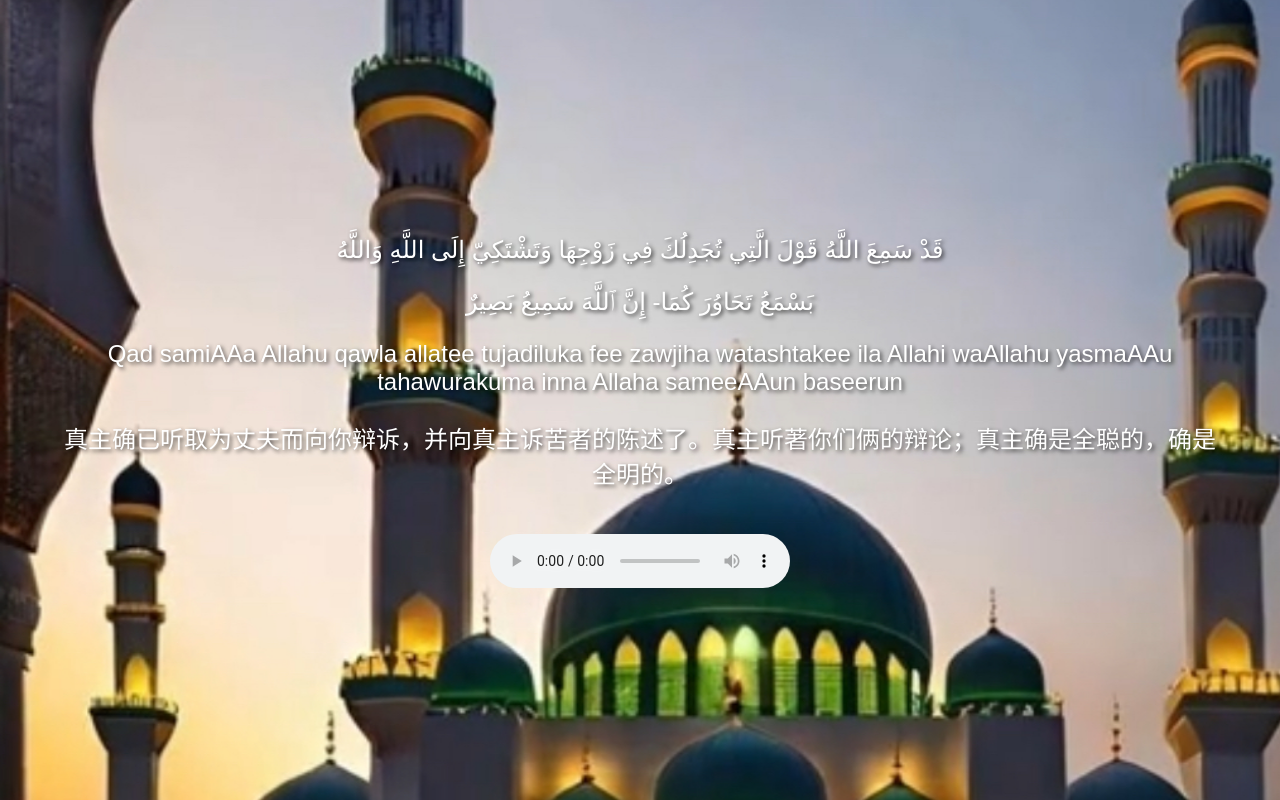
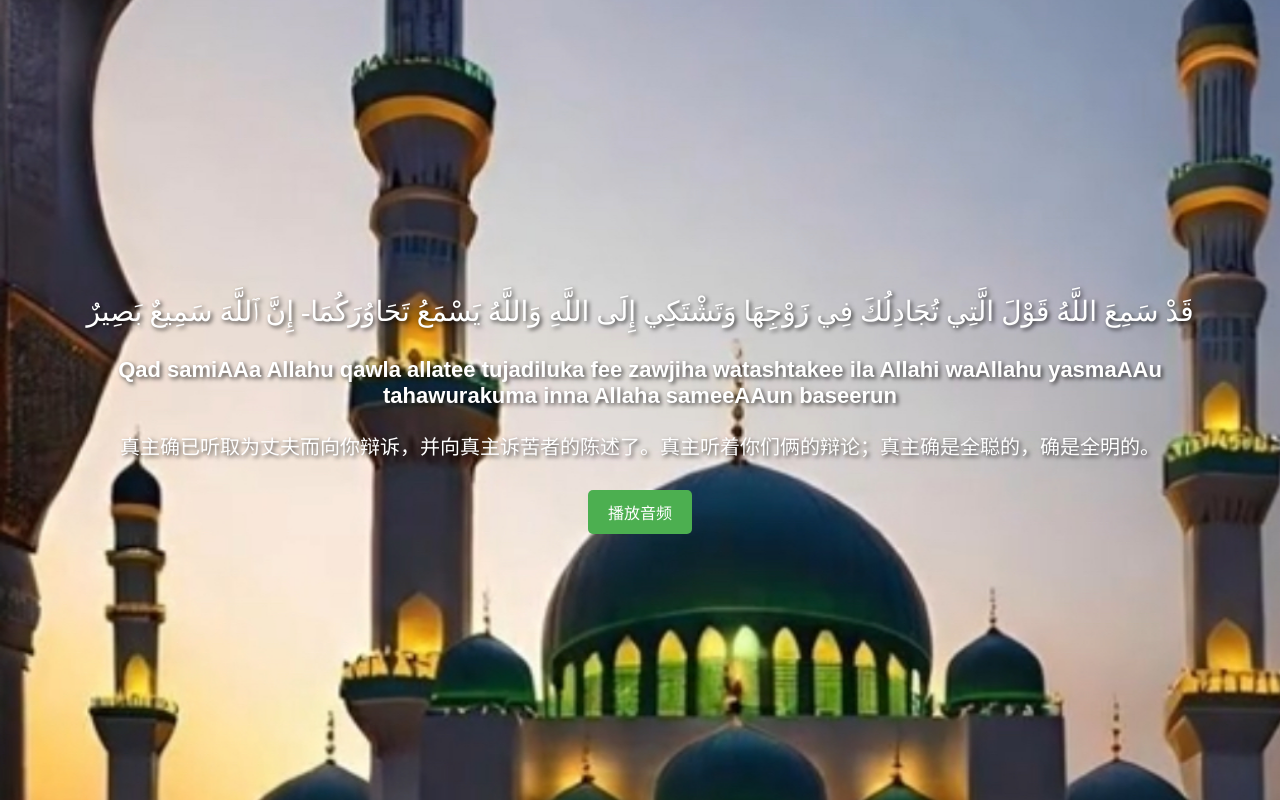
Before and after one commit to Kerim2305/nfs-daily, a plain HTML site: page index.html in a window 1280 px wide. Drawn offline with Linux system fonts and the light colour scheme.

Commit message:
Update index.html

```diff
--- a/index.html
+++ b/index.html
@@ -17,30 +17,75 @@
             justify-content: center;
             text-align: center;
             color: white;
-            font-size: 24px;
             font-family: Arial, sans-serif;
             text-shadow: 2px 2px 4px rgba(0, 0, 0, 0.7);
         }
         .text-container {
             max-width: 90%;
         }
+        .arabic-text {
+            font-size: 28px;
+            font-family: 'Amiri', serif;
+            direction: rtl; /* 右对齐阿拉伯文 */
+        }
+        .transliteration {
+            font-size: 22px;
+            font-weight: bold;
+        }
+        .translation {
+            font-size: 20px;
+        }
         audio {
             margin-top: 20px;
-            width: 300px;
+            width: 80%;
+            max-width: 300px;
+        }
+        .play-button {
+            margin-top: 10px;
+            padding: 10px 20px;
+            font-size: 16px;
+            background-color: #4CAF50;
+            color: white;
+            border: none;
+            cursor: pointer;
+            border-radius: 5px;
+        }
+        .play-button:hover {
+            background-color: #45a049;
         }
     </style>
 </head>
 <body>
     <div class="text-container">
-        <p>قَدْ سَمِعَ اللَّهُ قَوْلَ الَّتِي تُجَدِلُكَ فِي زَوْجِهَا وَتَشْتَكِيّ إِلَى اللَّهِ وَاللَّهُ</p >
-        <p>بَسْمَعُ تَحَاوُرَ كُمَا- إِنَّ ٱللَّهَ سَمِيعُ بَصِيرٌ</p >
-        <p>Qad samiAAa Allahu qawla allatee tujadiluka fee zawjiha watashtakee ila Allahi waAllahu yasmaAAu tahawurakuma inna Allaha sameeAAun baseerun</p >
-        <p>真主确已听取为丈夫而向你辩诉，并向真主诉苦者的陈述了。真主听著你们俩的辩论；真主确是全聪的，确是全明的。</p >
+        <p class="arabic-text">
+            قَدْ سَمِعَ اللَّهُ قَوْلَ الَّتِي تُجَادِلُكَ فِي زَوْجِهَا وَتَشْتَكِي إِلَى اللَّهِ وَاللَّهُ يَسْمَعُ تَحَاوُرَكُمَا- إِنَّ ٱللَّهَ سَمِيعٌ بَصِيرٌ
+        </p >
+        <p class="transliteration">
+            Qad samiAAa Allahu qawla allatee tujadiluka fee zawjiha watashtakee ila Allahi waAllahu yasmaAAu tahawurakuma inna Allaha sameeAAun baseerun
+        </p >
+        <p class="translation">
+            真主确已听取为丈夫而向你辩诉，并向真主诉苦者的陈述了。真主听着你们俩的辩论；真主确是全聪的，确是全明的。
+        </p >
     </div>
 
-    <audio controls autoplay>
+    <!-- 播放按钮 -->
+    <button class="play-button" onclick="playAudio()">播放音频</button>
+
+    <!-- 音频播放器 -->
+    <audio id="audio">
         <source src="https://kerim2305.github.io/nfs-daily/zapis.mp3" type="audio/mpeg">
         您的浏览器不支持音频播放。
     </audio>
+
+    <script>
+        function playAudio() {
+            var audio = document.getElementById("audio");
+            if (audio.paused) {
+                audio.play();
+            } else {
+                audio.pause();
+            }
+        }
+    </script>
 </body>
 </html>
```
